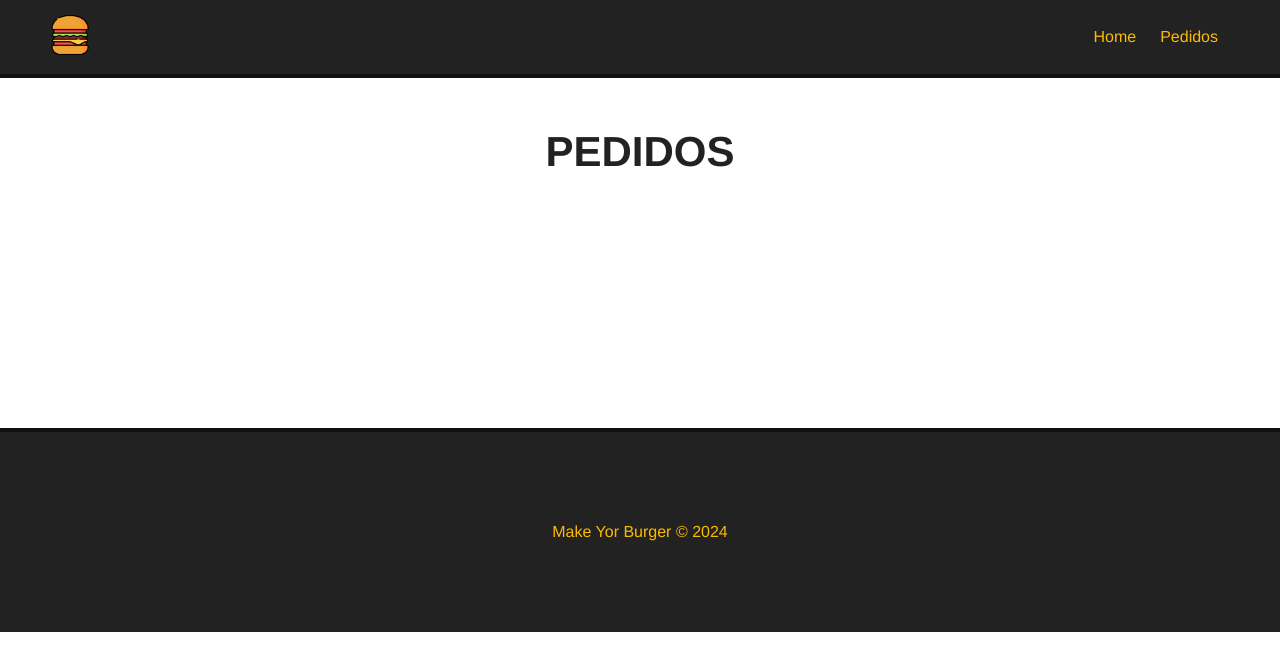
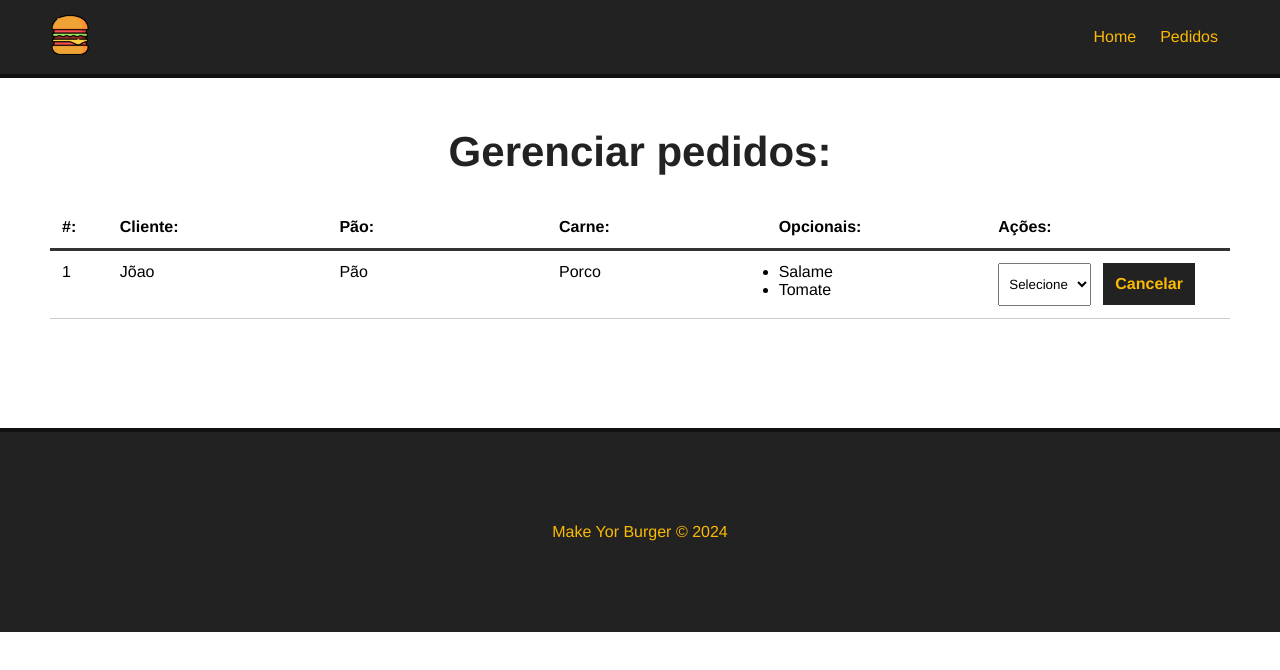
Before and after one commit to Ackerman-D-Edward/primeiro-projeto-vue, a Vue app: page /pedidos in a window 1280 px wide. Shown: the top 670 px of the page. Built offline with nearby package versions, Linux system fonts and the light colour scheme.

Commit message:
Criamdo a tela de pedidos listados e estilizando

```diff
--- /dev/null
+++ b/src/components/Dashboard.vue
@@ -0,0 +1,99 @@
+<template>
+    <div id="burger-table">
+        <div>
+            <div id="burger-table-heading">
+                <div class="order-id">#:</div>
+                <div>Cliente:</div>
+                <div>Pão:</div>
+                <div>Carne:</div>
+                <div>Opcionais:</div>
+                <div>Ações:</div>
+            </div>
+        </div>
+        <div id="burger-table-rows">
+            <div class="burger-table-row">
+                <div class="order-number">1</div>
+                <div>Jõao</div>
+                <div>Pão</div>
+                <div>Porco</div>
+                <div>
+                    <ul>
+                        <li>Salame</li>
+                        <li>Tomate</li>
+                    </ul>
+                </div>
+                <div>
+                    <select name="status" class="status">
+                        <option value="">Selecione</option>
+                    </select>
+                    <button class="delete-btn">Cancelar</button>
+                </div>
+            </div>
+        </div>
+    </div>
+
+</template>
+
+<script>
+export default {
+    name: "Dashboard"
+}
+</script>
+
+<style scoped>
+#burger-table {
+    max-width: 1200px;
+    margin: 0 auto;
+}
+
+#burger-table-heading,
+#burger-table-rows,
+.burger-table-row {
+    display: flex;
+    flex-wrap: wrap;
+}
+
+#burger-table-heading {
+    font-weight: bold;
+    padding: 12px;
+    border-bottom: 3px solid #333;
+}
+
+#burger-table-heading div,
+.burger-table-row div {
+    width: 19%;
+}
+
+.burger-table-row {
+    width: 100%;
+    padding: 12px;
+    border-bottom: 1px solid #CCC;
+}
+
+#burger-table-heading .order-id,
+.burger-table-row .order-number {
+    width: 5%;
+}
+
+select {
+    padding: 12px 6px;
+    margin-right: 12px;
+}
+
+.delete-btn {
+    background-color: #222;
+    color: #FCBA03;
+    font-weight: bold;
+    border: 2px solid #222;
+    padding: 10px;
+    font-size: 16px;
+    margin: 0 auto;
+    cursor: pointer;
+    transition: .5s;
+}
+
+.delete-btn:hover {
+    background-color: transparent;
+    color: #222;
+}
+</style>
--- a/src/views/Pedidos.vue
+++ b/src/views/Pedidos.vue
@@ -1,7 +1,19 @@
 <template>
   <div class="main-container">
-    <h1>PEDIDOS</h1>
+    <h1>Gerenciar pedidos:</h1>
+    <Dashboard />
   </div>
 </template>
 
-<style></style>
+<script>
+import Dashboard from "../components/Dashboard.vue";
+
+export default {
+  name: "Pedidos",
+  components: {
+    Dashboard
+  }
+}
+</script>
+
+<style scoped></style>
```
